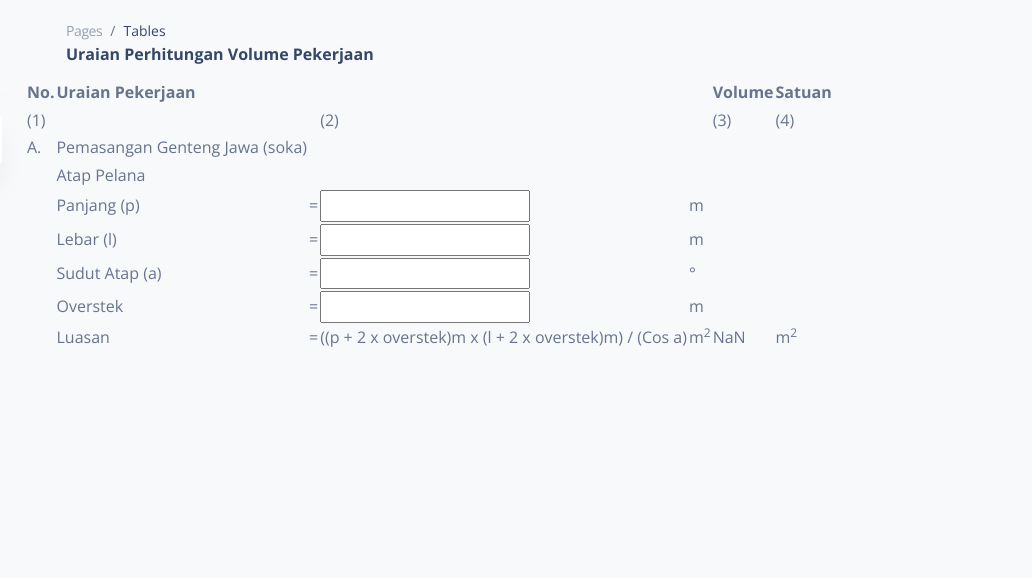
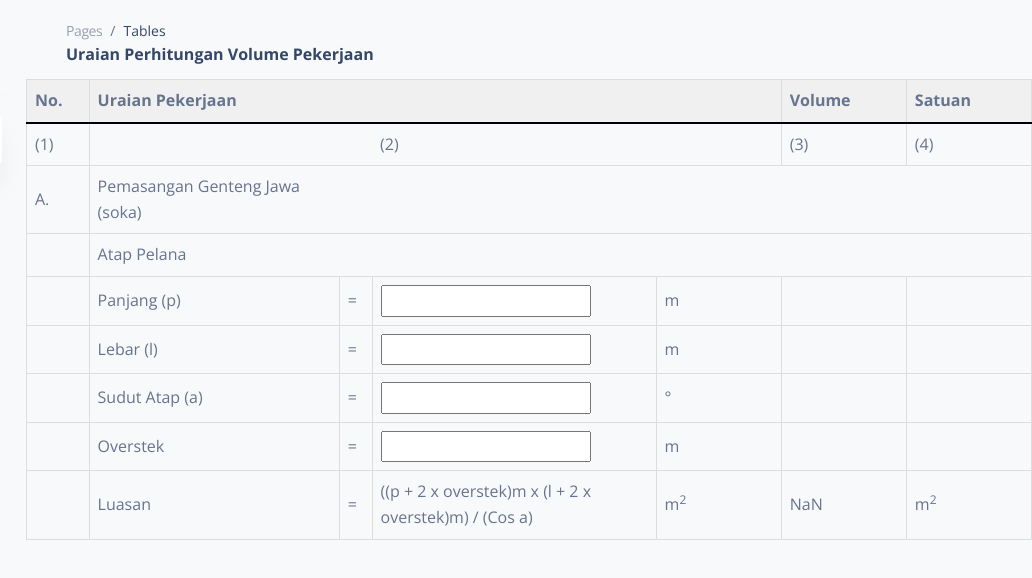
Before and after one commit to Fahadabdul17/Kalkulator-RAB, a plain HTML site: page index.html in a window 1280 px wide. Shown: the full height of the page, 248-1280 px from the left. Drawn offline with nearby package versions, Linux system fonts and the light colour scheme; the site is published under a folder, as on GitHub Pages, so addresses that start at the root find nothing.

Commit message:
Update file paths for assets in index.html

```diff
--- a/index.html
+++ b/index.html
@@ -15,7 +15,7 @@
   <!-- CSS Files -->
   <link id="pagestyle" href="./assets/css/soft-ui-dashboard.css?v=1.0.3" rel="stylesheet" />
   <!-- Custom CSS -->
-  <link rel="stylesheet" href="/assets/css/volume.css">
+  <link rel="stylesheet" href="./assets/css/volume.css">
 </head>
 
 <body class="g-sidenav-show  bg-gray-100">
```
